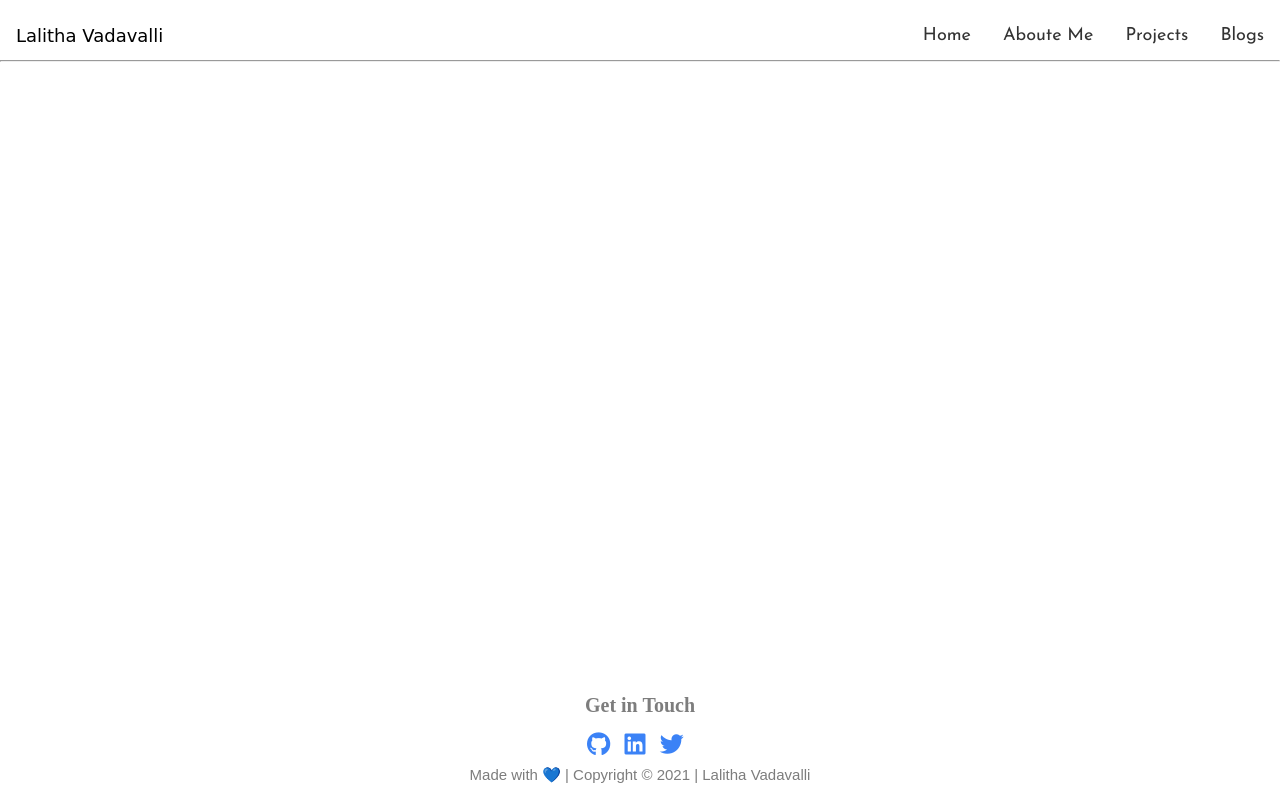
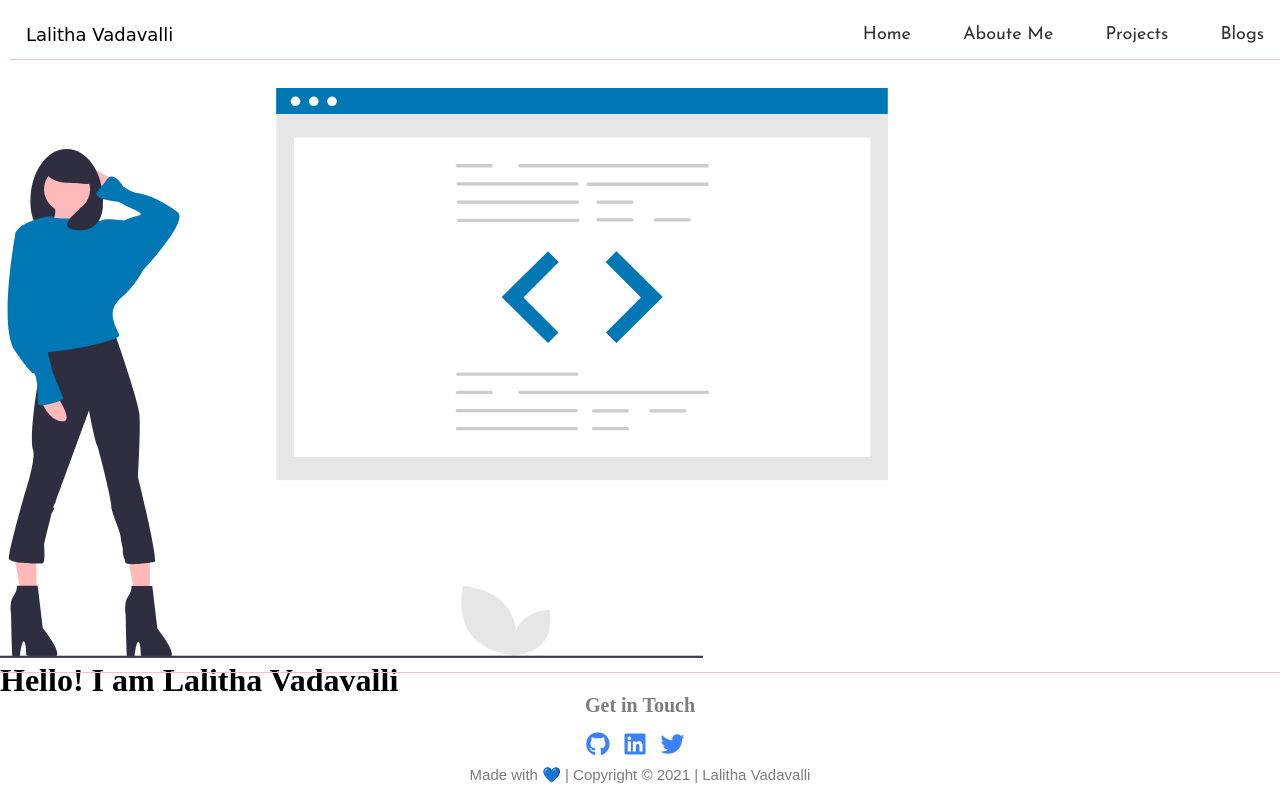
Before and after one commit to LalithaRamanaV/Neog-Portfolio, a plain HTML site: page index.html in a window 1280 px wide. Drawn offline with Linux system fonts and the light colour scheme.

Commit message:
refactor: code changes in html

```diff
--- a/index.html
+++ b/index.html
@@ -11,6 +11,10 @@
 </head>
 
 <body>
+    <header>
+
+        <div class="header-container">
+
             <nav class="nav">
                 <div class="logo">Lalitha Vadavalli</div>
                 <div class="menu">
@@ -21,9 +25,20 @@
                         <li><a href="#">Blogs</a></li>
                     </ul>
                 </div>
+
             </nav>
 
-    <hr>
+    </header>
+
+    <br>
+    <div class="image">
+        <img src="images/hero.svg" alt="" />
+    </div>
+
+    <h1>
+        Hello! I am Lalitha Vadavalli
+    </h1>
+</body>
 
 <!--Footer-->
 <footer id="footer">
@@ -37,10 +52,9 @@
                         class="fab fa-linkedin"></i></a>
                 <a href="https://twitter.com/Sailalitha_V" class="footer-icon"><i class="fab fa-twitter"></i></a>
             </div>
-                <p id="copyright">Made with &#128153 | Copyright &copy; 2021 | Lalitha Vadavalli</p>
+            <p id="copyright"> Made with &#128153 | Copyright &copy; 2021 | Lalitha Vadavalli</p>
         </div>
     </div>
 </footer>
-</body>
 
 </html>
--- a/style.css
+++ b/style.css
@@ -2,46 +2,18 @@
 *{
   margin:0;
   padding:0;
-    box-sizing: border-box;
+  box-sizing:border-box;
 }
-.nav{
-    position:sticky;
-    display:flex;
-    color:black;
-    top:0;
-    width: 100%;
-    height:50px;
-    align-items: center;
-    font-family:'Josefin Sans', sans-serif;
-    font-size:18px;
-    margin-top: 10px;
-    flex:6;
-    /*border-bottom: 1px solid #333333;
-    font-weight: var(--font-semi);*/
+body{
+  margin:0;
 }
-nav{
-    display: flex;
-    align-items: center;
-    justify-content: space-between;
-    color:#fff;
-    cursor: pointer;
-}
-ul{
-    display:flex;
-}
-li{
-    list-style: none;
-    margin: 1rem;
-    display: inline;
-}
-a{
-    text-decoration: none;
-    color:#333;
-}
-.logo{
-    padding:1rem;
-    /* font-family: 'Varela Round', sans-serif; */
-    font-family: 'Cookie', cursive;
+/* header{
+  height:75px;
+  box-shadow: 0 1px 3px rgb(0 0 0 / 10% ), 0 2px 2px rgb(0 0 0 / 6% ),0 0 2px rgb(0 0 0 / 7%);
+} */
+.header-container{
+  max-width: 1440px;
+  margin :0 auto;
 }
 #footer {
   /* background-color:#13ABAF; */
@@ -67,10 +39,11 @@ a{
   padding-top: 10px;
 }
 
-  #footer #header {
+#footer{
   color: black;
   /* padding-top: 10px; */
   font-size: large !important;
+  border-top: 1px solid #f4c2c2;
 }
 
 #footer #copyright {
@@ -78,6 +51,7 @@ a{
   font-family: "Maven pro", sans-serif;
   font-weight: 500;
   color: #7d7d7d;
+  font-size:15px;
 }
 .footer-title {
   color: #7d7d7d;
@@ -88,3 +62,60 @@ a{
 a {
   display: inline;
 }
+
+
+*{
+  margin:0;
+  padding:0;
+  box-sizing: border-box;
+}
+body{
+margin:0;
+padding:0;
+}
+/* header{
+  height:75px;
+  position:relative;
+  box-shadow: 0 1px 3px rgb(0 0 0 / 10% ), 0 2px 2px rgb(0 0 0 / 6% ),0 0 2px rgb(0 0 0 / 7%);
+  } */
+.nav{
+  position:sticky;
+  display:flex;
+  color:black;
+  width: 100%;
+  height:50px;
+  align-items: center;
+  font-family:'Josefin Sans', sans-serif;
+  font-size:18px;
+  margin-top: 10px;
+  flex:6;
+  top:0;
+  margin:10px;
+  border-bottom: 1px solid #f4c2c2;
+  font-weight: var(--font-semi);
+    }
+nav{
+  display: flex;
+  align-items: center;
+  justify-content: space-between;
+  color:#fff;
+  cursor: pointer;
+}
+ul{
+  display:flex;
+}
+li{
+  list-style: none;
+  margin: 1rem;
+  display: inline;
+  padding:10px;
+}
+a{
+  text-decoration: none;
+  color:#333;
+}
+.logo{
+  padding:1rem;
+  font-family: 'Varela Round', sans-serif;
+   font-family: 'Cookie', cursive;
+}
```
Also changed, not shown: images/hero.svg (added). Lines whose indentation alone changed are shown as unchanged.
